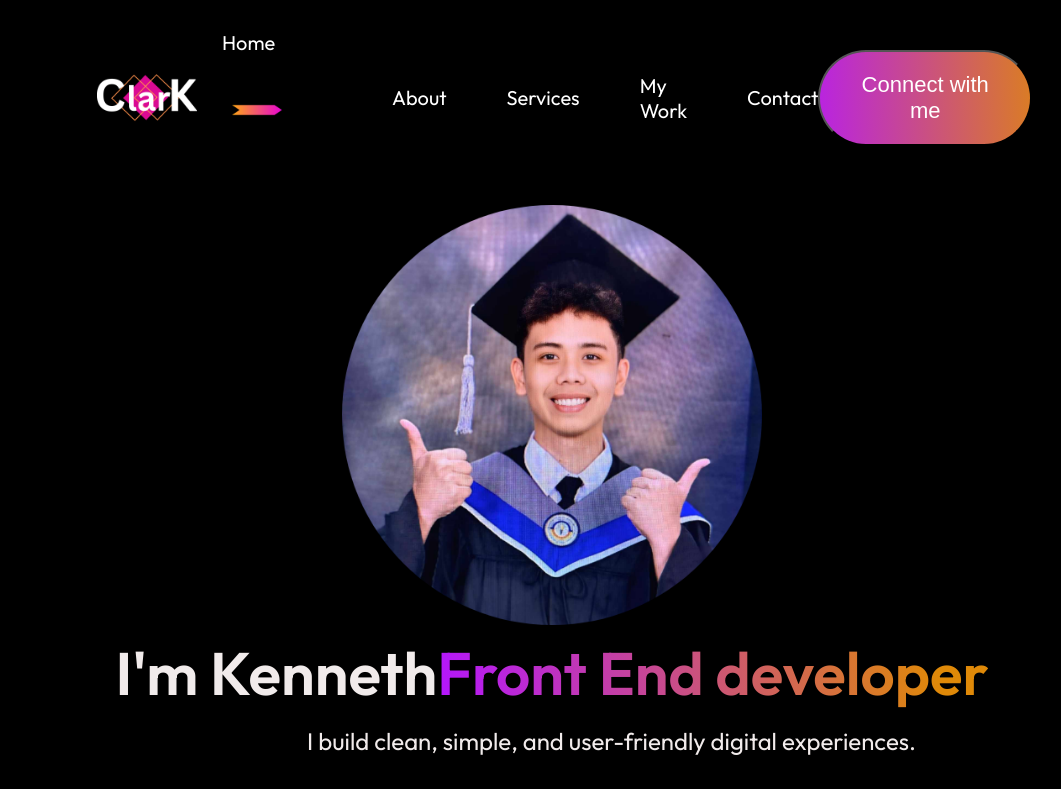
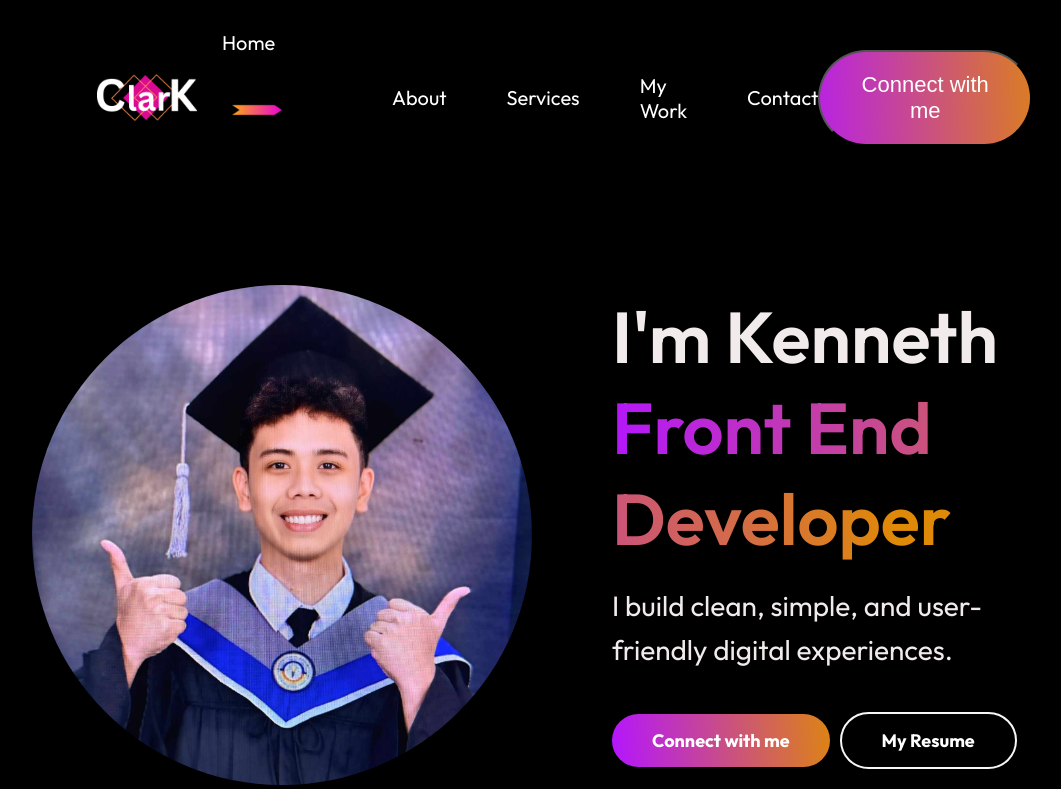
Before and after one commit to KennethAuguis/clark-portfolio, a React (Vite) app: page / in a window 1280 px wide. Shown: the top 789 px of the page, without its empty margins (88-1149 px from the left). Built offline with nearby package versions, Linux system fonts and the light colour scheme.

Commit message:
Update Resume.pdf

```diff
--- a/package.json
+++ b/package.json
@@ -1,6 +1,6 @@
 {
   "name": "portfolio-react",
-  "homepage": "https://KennethAuguis.github.io/clark-portfolio",
+  "homepage": "https://KennethAuguis.github.io/clark-portfolio/Resume.pdf",
   "private": true,
   "version": "0.0.0",
   "type": "module",
--- a/src/Components/Hero/Hero.css
+++ b/src/Components/Hero/Hero.css
@@ -1,19 +1,53 @@
 .hero {
     display: flex;
-    justify-content: space-between;
+    justify-content: center;
     align-items: center;
     flex-direction: column;
     gap: 10px;
+    padding: 40px 20px;
   }
+
+  .hero-img {
+    margin-top: 10px;
+    width: 420px;
+    height: 420px;
+  }
+
+  .hero-content {
+    display: flex;
+    flex-direction: column;
+    align-items: center;
+    text-align: center;
+  }
+
+  .hero h1 {
+    width: 100%;
+    font-size: 60px;
+    font-weight: 600;
+  }
+
+  .hero h1 span {
+    background: linear-gradient(260deg, #DF8908 10%, #B415FF 100%);
+    background-clip: text;
+    -webkit-background-clip: text;
+    -webkit-text-fill-color: transparent;
+  }
+
+  .hero p {
+    width: 50%;
+    font-size: 24px;
+    line-height: 40px;
+    margin-top: 10px;
+  }
+
   .hero-actions {
     display: flex;
-    justify-content: center; /* Center the container */
+    justify-content: center;
     align-items: center;
-    gap: 10px; /* Space between buttons */
-    width: 100%; /* Ensure it takes full width */
+    gap: 10px;
+    width: 100%;
     margin-top: 20px;
   }
-
 
   .hero-connect,
   .hero-resume {
@@ -37,9 +71,11 @@
     border: 2px solid #f6f5f7;
     color: white;
   }
-.hero-resume   a{
+
+  .hero-resume a {
     background: transparent;
     color: white;
+    text-decoration: none;
   }
 
   .hero-connect:hover {
@@ -49,62 +85,85 @@
   .hero-resume:hover {
     border-color: #B415FF;
   }
-.hero-img {
-    margin-top: 10px;
-    width: 420px;
-    height: 420px;
+
+  /* 📱 Mobile styles */
+  @media (max-width: 414px) {
+    .hero {
+      padding: 20px;
+    }
+
+    .hero img {
+      margin-bottom: 90px;
+      width: 350px;
+      height: 350px;
+      object-fit: cover;
+      border-radius: 50%;
     }
 
     .hero h1 {
-    text-align:center;
-    width: 100%;
-    font-size: 60px;
-    font-weight: 600;
-}
-.hero h1 span {
-    background: linear-gradient(260deg, #DF8908 10%, #B415FF 100%);
-    background-clip: text;
-    -webkit-background-clip: text;
-    -webkit-text-fill-color: transparent;
-}
-.hero p {
-    width: 50%;
-    margin-left: 150px;  /* Move text 20px to the right */
-    font-size: 24px;
-    line-height: 40px;
-}
-
-@media(max-width:414px){
-    .hero img {
-        margin-bottom: 90px;
-        width: 350px;
-        height: 350px; /* Force equal height and width */
-        object-fit: cover; /* Keeps the image nicely cropped */
-        border-radius: 50%; /* Makes it a perfect circle */
-    }
-    .hero h1{
       margin-bottom: 10px;
       width: 90%;
       font-size: 40px;
     }
-    .hero p{
+
+    .hero p {
       width: 60%;
       font-size: 18px;
       line-height: 32px;
       margin: 10px 0px;
     }
-    .hero-action{
+
+    .hero-actions {
+      flex-direction: column;
       gap: 16px;
       font-size: 18px;
       font-weight: 500;
       margin-bottom: 50px;
     }
-    .hero-connect{
+
+    .hero-connect,
+    .hero-resume {
       padding: 20px 30px;
       border-radius: 40px;
     }
-    .hero-resume{
-        padding: 20px 50px;
-        border-radius: 40px;
+  }
+
+  /* 🖥️ Large desktop screens */
+  @media (min-width: 1280px) {
+    .hero {
+      flex-direction: row;
+      justify-content: center;
+      align-items: center;
+      padding: 80px 120px;
+      gap: 80px;
+    }
+
+    .hero-img {
+      width: 500px;
+      height: 500px;
+    }
+
+    .hero-content {
+      align-items: flex-start;
+      text-align: left;
+      max-width: 700px;
+    }
+
+    .hero h1 {
+      font-size: 72px;
+      text-align: left;
+      margin: 0;
+    }
+
+    .hero p {
+      width: 100%;
+      margin: 20px 0;
+      font-size: 28px;
+      line-height: 44px;
+      text-align: left;
+    }
+
+    .hero-actions {
+      justify-content: flex-start;
     }
   }
--- a/src/Components/Hero/Hero.jsx
+++ b/src/Components/Hero/Hero.jsx
@@ -6,19 +6,34 @@ import AnchorLink from "react-anchor-link-smooth-scroll";
 const Hero = () => {
   return (
     <div id='home' className='hero'>
-      <img src={profile4} alt="" className="hero-img" />
-      <h1 style={{ cursor: 'default' }}>I'm Kenneth<span style={{ cursor: 'default' }}>Front End developer </span>  </h1>
-      <p style={{ cursor: 'default' }}>I build clean, simple, and user-friendly digital experiences.</p>
-      <div className="hero-actions">
-        <div className="hero-connect"><AnchorLink className='anchor-link' offset={50} href='#contact'>Connect with me</AnchorLink></div>
-        <div className="hero-resume">
-        <a
-         href="https://kennethauguis.github.io/clark-portfolio/Resume.pdf" target="_blank" rel="noopener noreferrer"  className="resume-link"> My Resume</a>
-      </div>
-
+      <img src={profile4} alt="Kenneth" className="hero-img" />
+      <div className="hero-content">
+        <h1 style={{ cursor: 'default' }}>
+          I'm Kenneth <span style={{ cursor: 'default' }}>Front End Developer</span>
+        </h1>
+        <p style={{ cursor: 'default' }}>
+          I build clean, simple, and user-friendly digital experiences.
+        </p>
+        <div className="hero-actions">
+          <div className="hero-connect">
+            <AnchorLink className='anchor-link' offset={50} href='#contact'>
+              Connect with me
+            </AnchorLink>
+          </div>
+          <div className="hero-resume">
+            <a
+              href="https://kennethauguis.github.io/clark-portfolio/Resume.pdf"
+              target="_blank"
+              rel="noopener noreferrer"
+              className="resume-link"
+            >
+              My Resume
+            </a>
+          </div>
+        </div>
       </div>
     </div>
   );
-}
+};
 
 export default Hero;
```
Also changed, not shown: 1 other file (tests, documents, lock files or other folders). Lines whose indentation alone changed are shown as unchanged.
